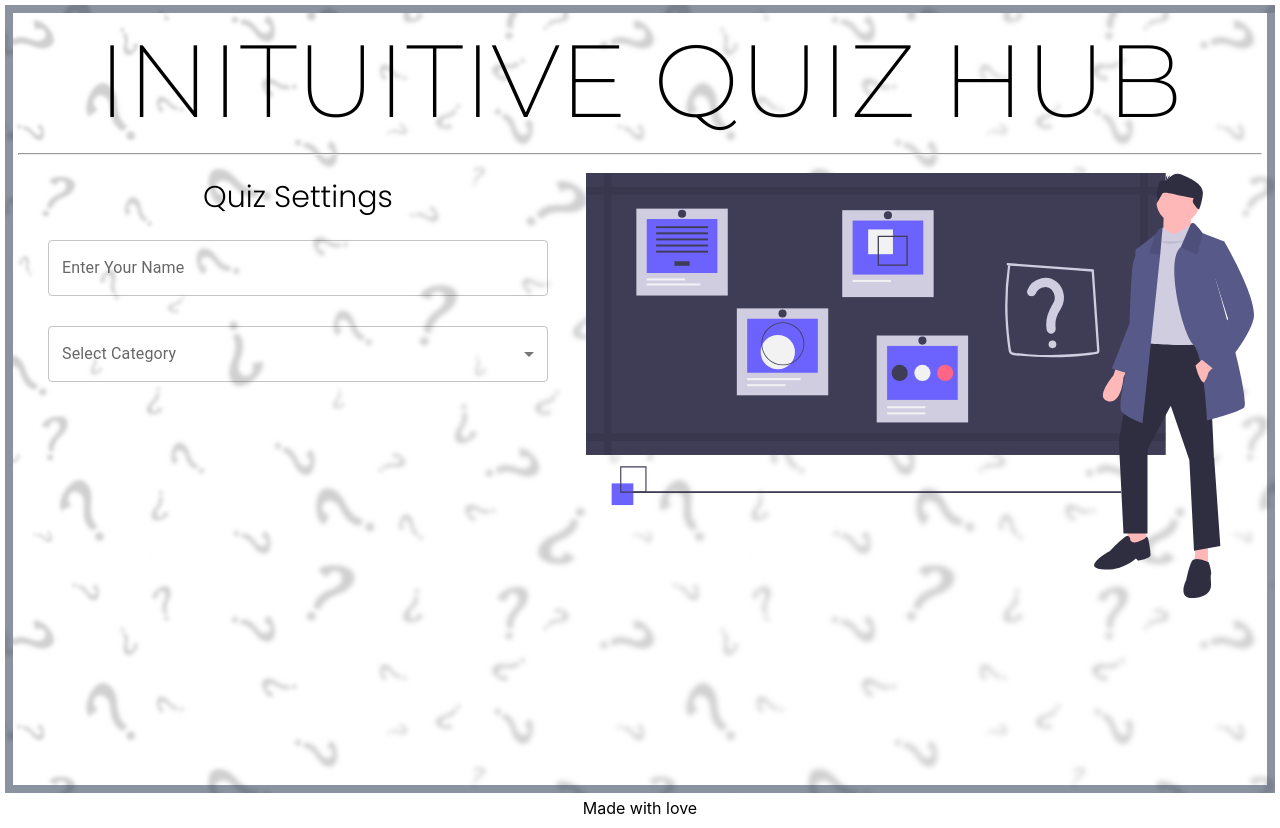
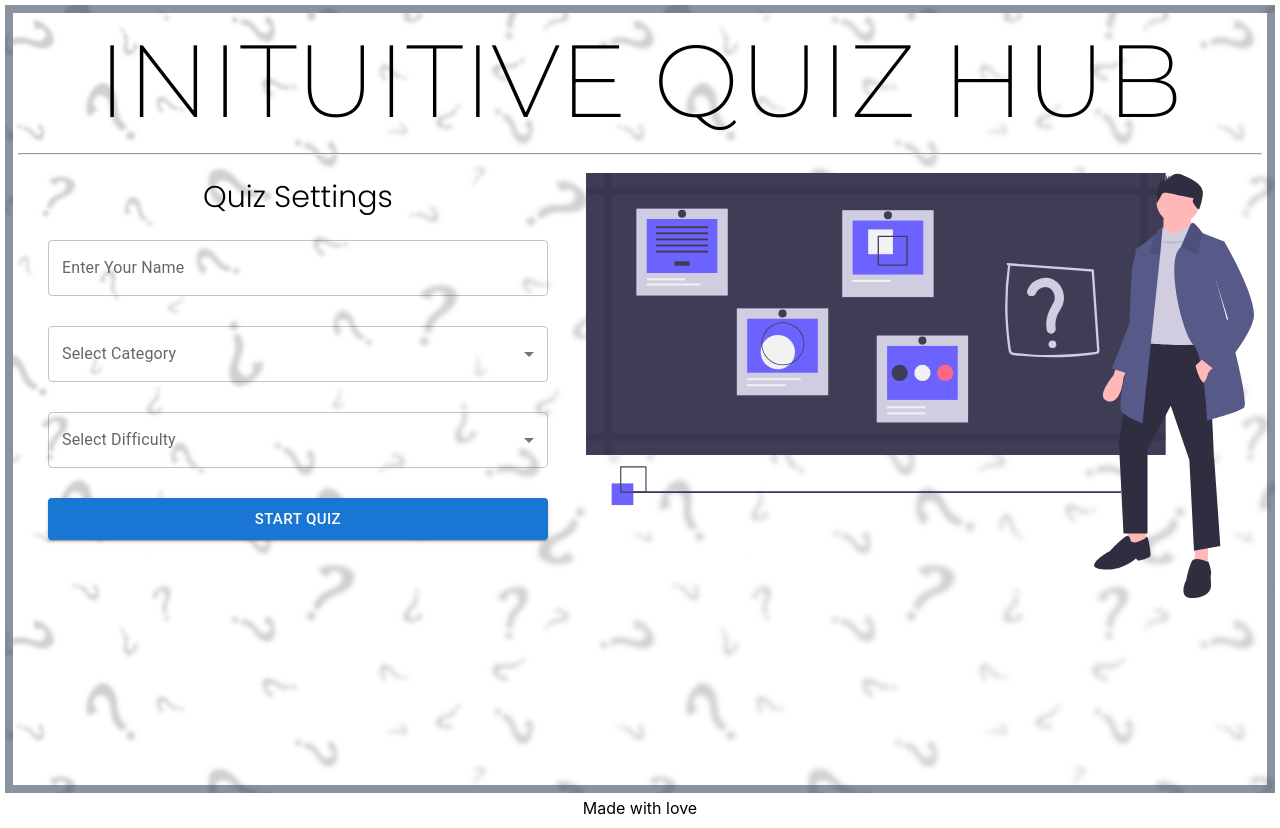
Before and after one commit to AlexsandrKotobus/qz1, a React (Create React App) app: page / in a window 1280 px wide. Built offline with nearby package versions, Linux system fonts and the light colour scheme.

Commit message:
start form+button start

```diff
--- a/src/Pages/Home/Home.js
+++ b/src/Pages/Home/Home.js
@@ -1,5 +1,5 @@
 import React from 'react';
-import { MenuItem, TextField } from '@mui/material';
+import { Button, MenuItem, TextField } from '@mui/material';
 //точки - на 2 папки выше,
 import Categories from '../../Data/Categories';
 import './Home.css';
@@ -20,17 +20,26 @@ const Home = () => {
                     label="Select Category"
                     variant="outlined"
                     >
-
                         {
                         Categories.map((cat) => (
                             <MenuItem key = {cat.category} value={cat.value}>
                                 {cat.category}
 
                             </MenuItem>
+                        ))}
+                    </TextField>
 
-                        ))}
+                    <TextField  style={{marginBottom: 30}}
+                    select
+                    label="Select Difficulty"
+                    variant="outlined"
+                    >
+                        <MenuItem key="Easy" value="easy">Easy</MenuItem>
+                        <MenuItem key="Medium" value="medium">Medium</MenuItem>
+                        <MenuItem key="Hard" value="hard">Hard</MenuItem>
+                    </TextField>
+                    <Button variant="contained" color="primary" size='large'>Start Quiz</Button>
 
-                    </TextField>
 
 
                 </div>
```
